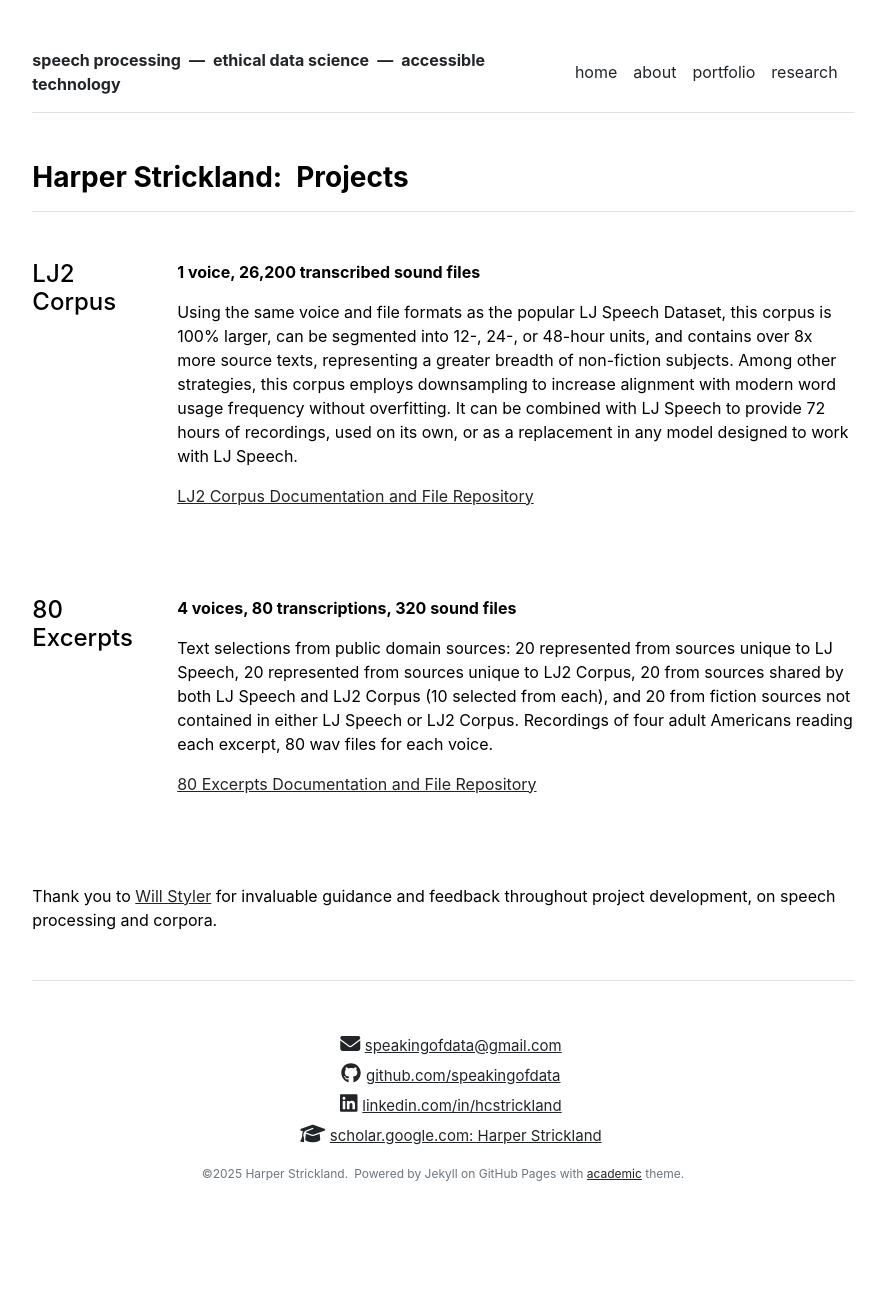
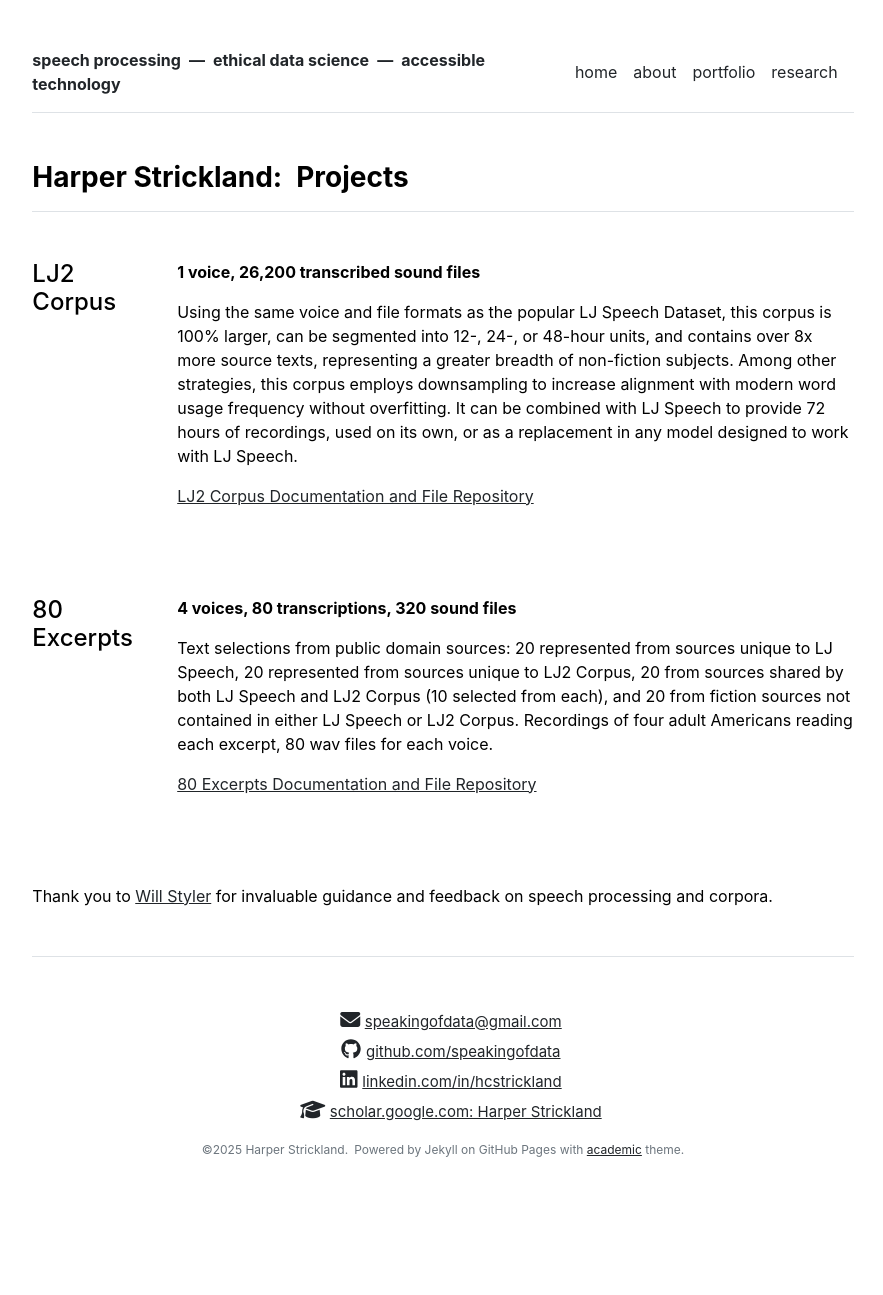
Before and after one commit to speakingofdata/speakingofdata.github.io, a Jekyll site: the page built from portfolio.md, in a window 1280 px wide. Shown: the whole page, without its empty margins (197-1080 px from the left). Built offline with Jekyll 4.4.1, drawn with Linux system fonts in a browser that asks for light colours; nearby versions of some CDN libraries; after the commit the page ends 1271 px from its top, so only the background shows below that.

Commit message:
Update portfolio.html

```diff
--- a/_layouts/portfolio.html
+++ b/_layouts/portfolio.html
@@ -20,6 +20,6 @@ layout: default
       </div>
     </div>
     {% endfor %}
-    Thank you to <a href=https://savethevowels.org>Will Styler</a> for invaluable guidance and feedback throughout project development, on speech processing and corpora.
+    Thank you to <a href=https://savethevowels.org>Will Styler</a> for invaluable guidance and feedback on speech processing and corpora.
   </div>
 </div>
```
